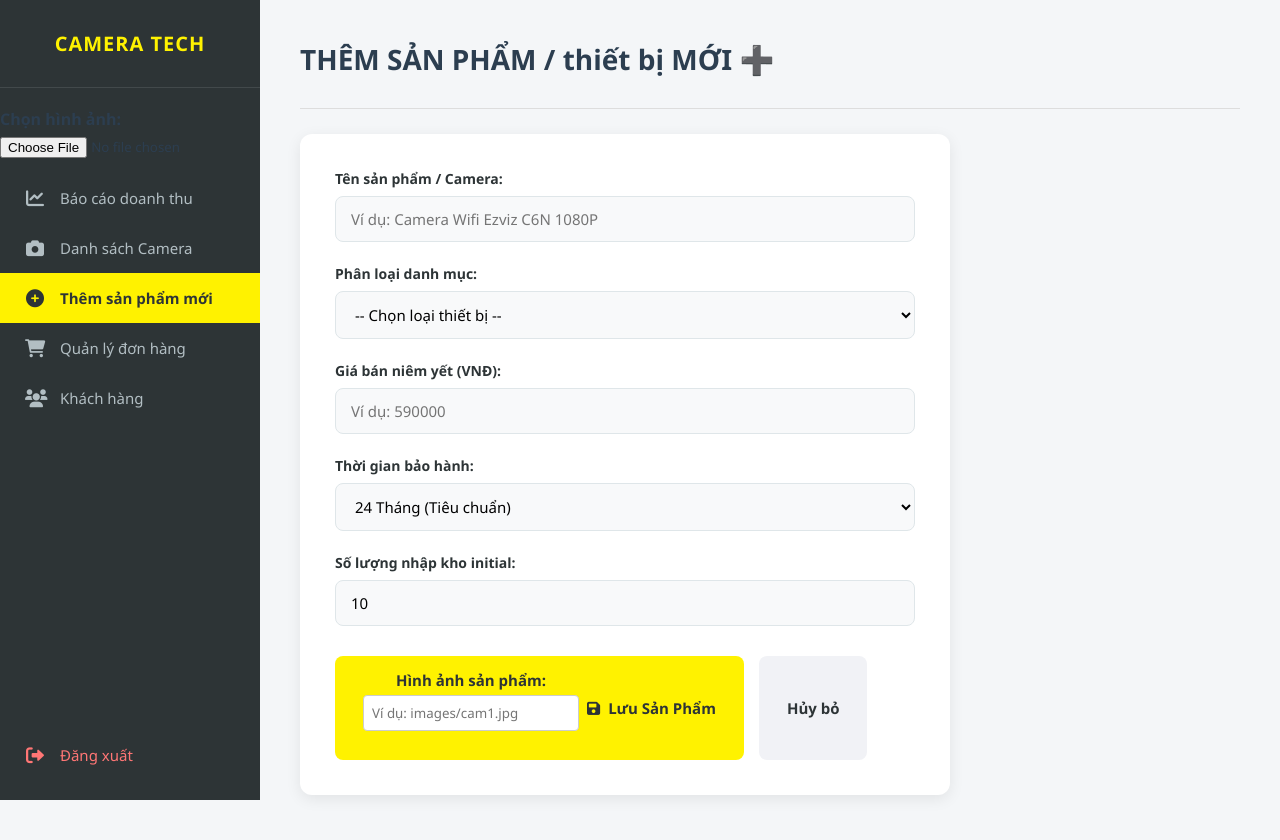
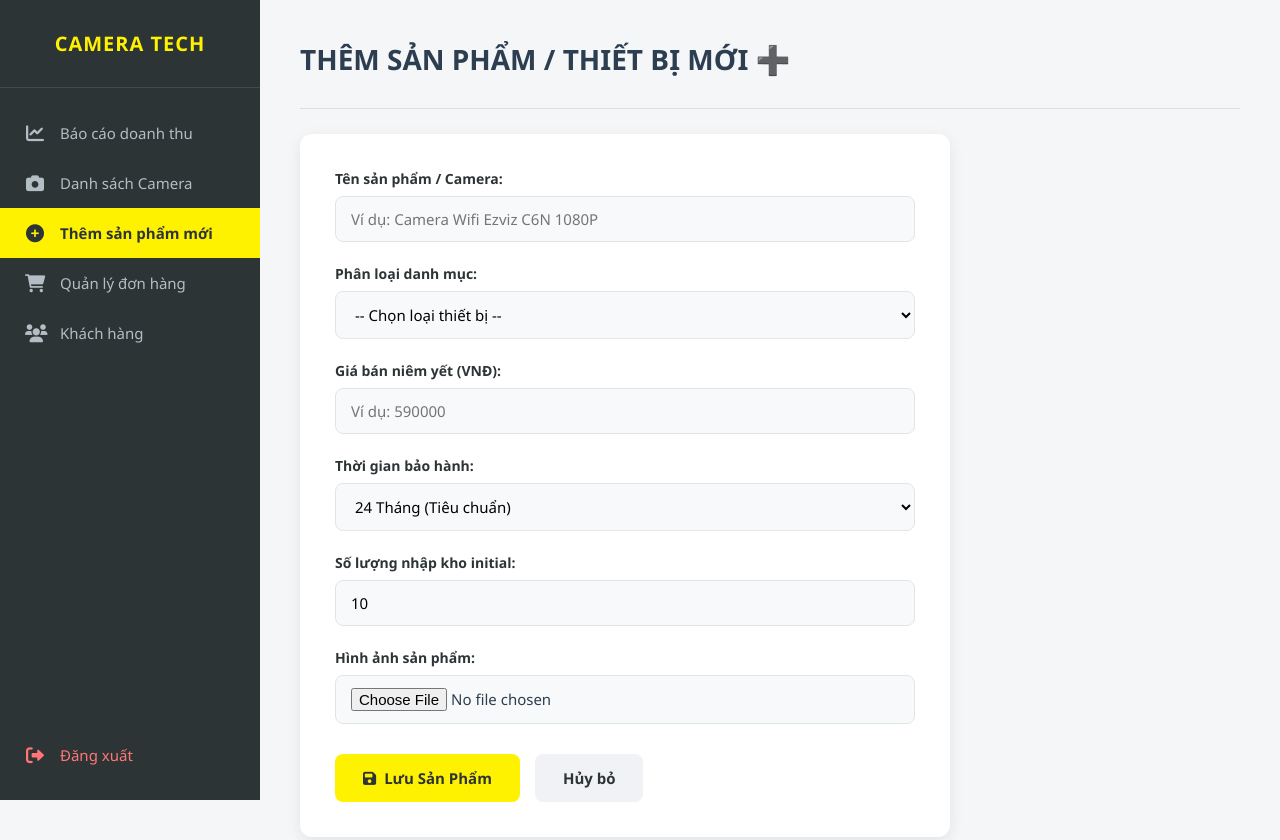
Before and after one commit to v3tuongdq-stack/cameragiahuyeakar, a plain HTML site: page add.html in a window 1280 px wide. Drawn offline with Linux system fonts and the light colour scheme.

Commit message:
Add file input for product images in add.html
Added a file input for product images in the form.

```diff
--- a/add.html
+++ b/add.html
@@ -86,10 +86,6 @@
     <!-- Sidebar Menu chuẩn TGDĐ -->
     <div class="sidebar">
         <div class="sidebar-logo">CAMERA TECH</div>
-        <div style="margin-bottom: 15px;">
-  <label style="display: block; margin-bottom: 5px; font-weight: bold;">Chọn hình ảnh:</label>
-  <input type="file" id="fileInput" accept="image/*">
-</div>
 
         <a href="index.html">
             <i class="fas fa-chart-line"></i>
@@ -121,7 +117,7 @@
     <!-- Nội dung chính -->
     <div class="content">
         <div class="header-area">
-            <h1>THÊM SẢN PHẨM / thiết bị MỚI ➕</h1>
+            <h1>THÊM SẢN PHẨM / THIẾT BỊ MỚI ➕</h1>
         </div>
         <hr style="border: none; border-top: 1px solid #ddd; margin-bottom: 20px;">
 
@@ -164,13 +160,14 @@
                     <input type="number" id="stock" placeholder="Ví dụ: 20" value="10">
                 </div>
 
+                <!-- Ô CHỌN ẢNH TỪ MÁY TÍNH ĐÃ ĐƯỢC ĐẶT ĐÚNG VỊ TRÍ -->
+                <div class="form-group">
+                    <label for="fileInput">Hình ảnh sản phẩm:</label>
+                    <input type="file" id="fileInput" accept="image/*">
+                </div>
+
                 <div class="btn-group">
                     <button type="submit" class="btn-submit">
-                        <!-- Thêm đoạn này vào trước nút Lưu Sản Phẩm -->
-<div style="margin-bottom: 15px;">
-  <label style="display: block; margin-bottom: 5px; font-weight: bold;">Hình ảnh sản phẩm:</label>
-  <input type="text" id="productImage" placeholder="Ví dụ: images/cam1.jpg" style="width: 100%; padding: 8px; border: 1px solid #ccc; border-radius: 4px;">
-</div>
                         <i class="fas fa-save"></i> Lưu Sản Phẩm
                     </button>
                     <a href="list.html" class="btn-cancel">Hủy bỏ</a>
```
